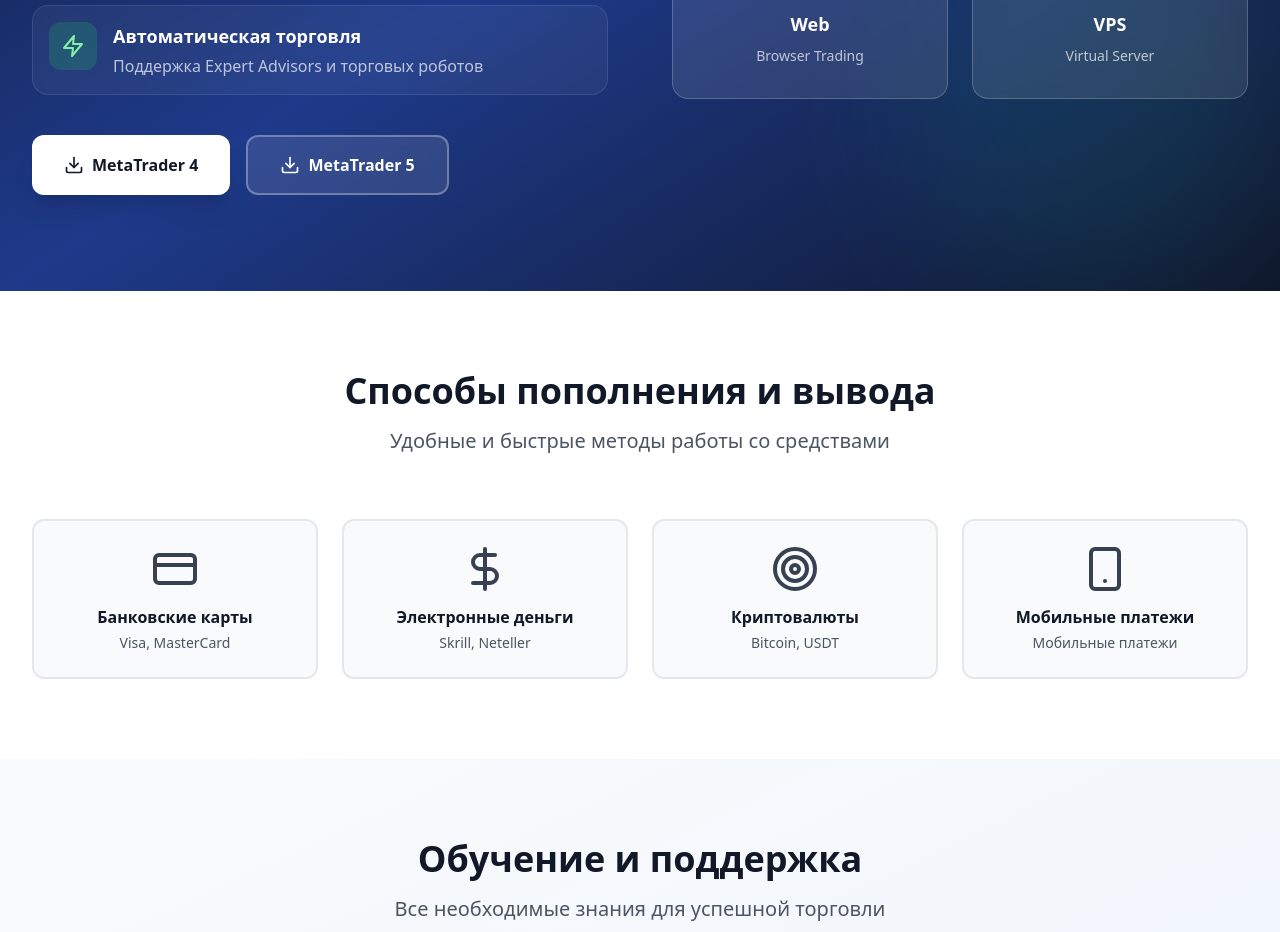
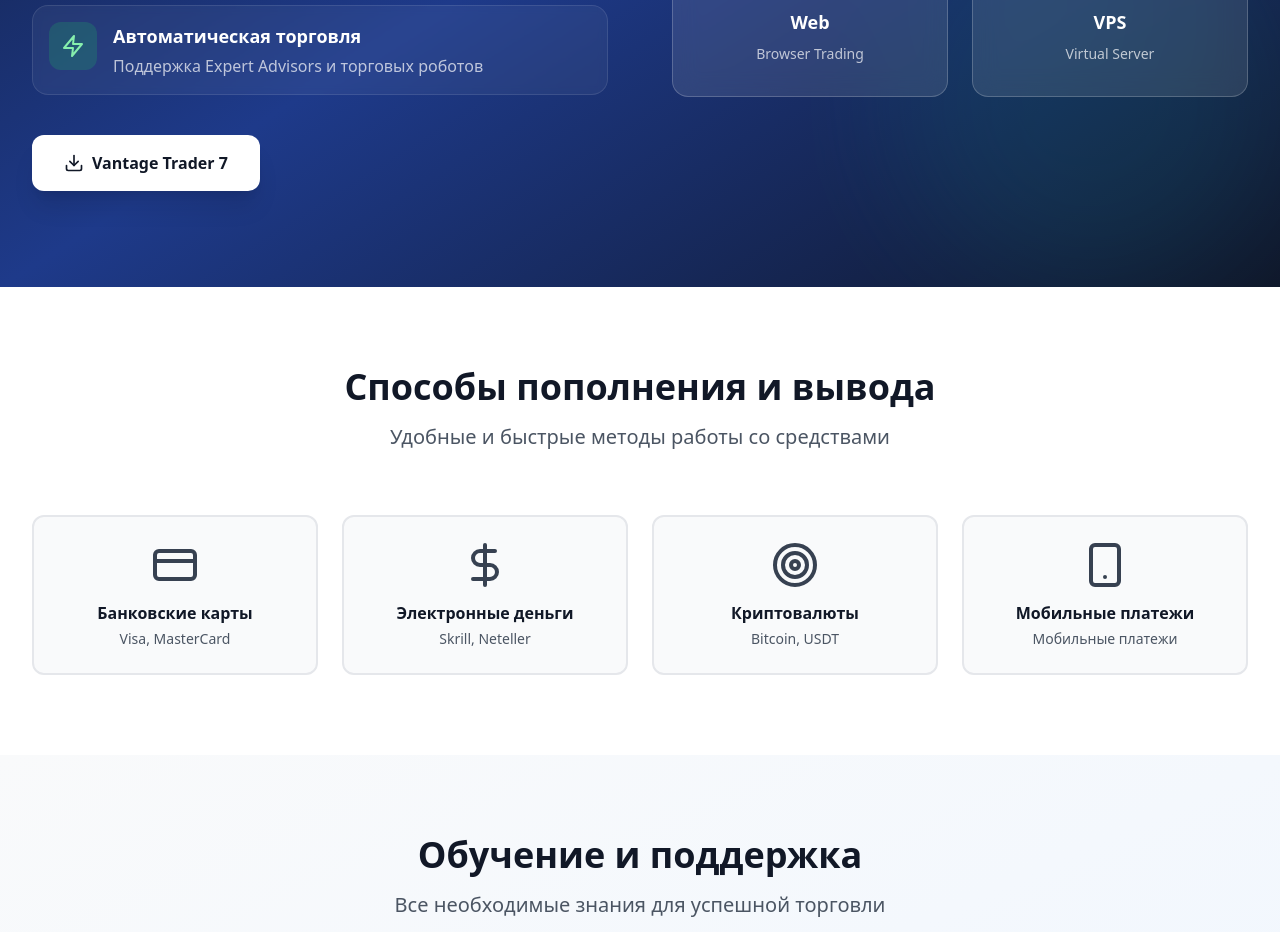
Before and after one commit to mobius1info/Wordex, a React (Vite) app: page / in a window 1280 px wide. Shown: the part 3080-4012 px from the top of the page. Built offline with nearby package versions, Linux system fonts and the light colour scheme; no server answers.

Commit message:
Updated App.tsx

```diff
--- a/src/App.tsx
+++ b/src/App.tsx
@@ -1443,11 +1443,7 @@ function App() {
                 <div className="flex flex-wrap gap-4">
                   <button className="group bg-white text-gray-900 px-8 py-4 rounded-xl font-bold hover:bg-gray-100 transition-all inline-flex items-center shadow-xl hover:scale-105 transform">
                     <Download className="h-5 w-5 mr-2" />
-                    MetaTrader 4
-                  </button>
-                  <button className="group bg-white/10 backdrop-blur-md border-2 border-white/30 text-white px-8 py-4 rounded-xl font-bold hover:bg-white/20 transition-all inline-flex items-center hover:scale-105 transform">
-                    <Download className="h-5 w-5 mr-2" />
-                    MetaTrader 5
+                    Vantage Trader 7
                   </button>
                 </div>
               </div>
```
